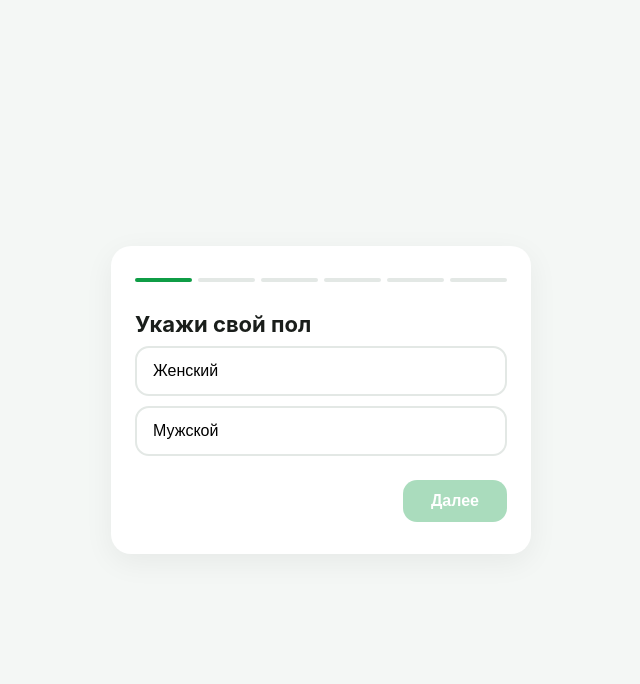
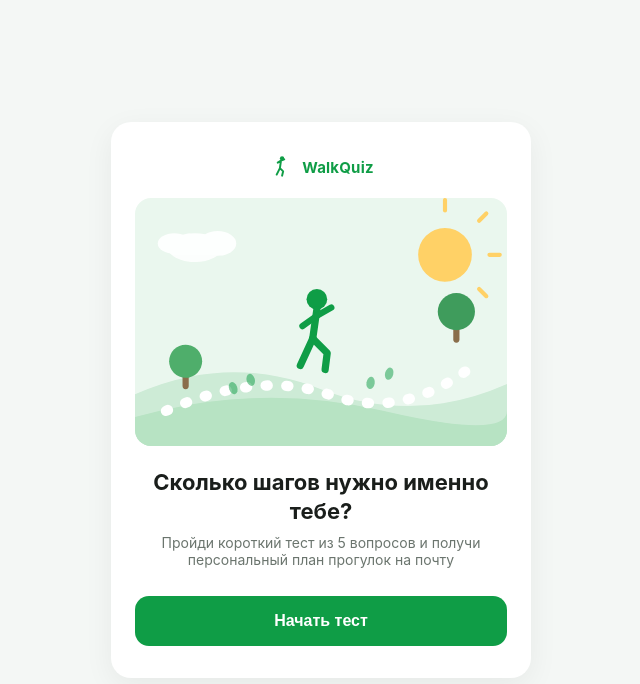
Before and after one commit to andrei-zasulevich/onboarding-test-repo, a plain HTML site: page index.html in a window 1280 px wide. Shown: the whole page, without its empty margins (319-959 px from the left). Drawn offline with Linux system fonts and the light colour scheme.

Commit message:
Add intro screen with walking-themed logo and SVG illustration

```diff
--- a/index.html
+++ b/index.html
@@ -139,12 +139,103 @@
   }
   .result .summary div { padding: 4px 0; }
   .result .summary b { color: var(--text); }
+
+  .intro { text-align: center; }
+  .intro-logo {
+    display: flex;
+    align-items: center;
+    justify-content: center;
+    gap: 8px;
+    margin-bottom: 18px;
+    font-weight: 700;
+    font-size: 15px;
+    color: var(--accent);
+    letter-spacing: 0.2px;
+  }
+  .intro-illustration {
+    width: 100%;
+    border-radius: 16px;
+    overflow: hidden;
+    margin-bottom: 22px;
+    line-height: 0;
+  }
+  .intro-illustration svg {
+    width: 100%;
+    height: auto;
+    display: block;
+  }
+  .intro h1 { text-align: center; }
+  .intro .subtitle { text-align: center; margin-bottom: 28px; }
+  .btn-start {
+    width: 100%;
+    background: var(--accent);
+    color: #fff;
+    border: none;
+    border-radius: 14px;
+    padding: 16px 28px;
+    font-size: 16px;
+    font-weight: 600;
+    cursor: pointer;
+    transition: opacity 0.15s, transform 0.1s;
+  }
+  .btn-start:hover { opacity: 0.92; }
+  .btn-start:active { transform: scale(0.98); }
 </style>
 </head>
 <body>
   <div class="card" id="app"></div>
 
 <script>
+const LOGO_SVG = `
+  <svg width="26" height="26" viewBox="0 0 24 24" fill="none" xmlns="http://www.w3.org/2000/svg">
+    <circle cx="13" cy="4" r="2" fill="#0F9D46"/>
+    <path d="M12 6L11 13M12 6L9 8M12 6L15 5M11 13L8 19M11 13L14 16L13 20" stroke="#0F9D46" stroke-width="1.8" stroke-linecap="round" stroke-linejoin="round" fill="none"/>
+  </svg>
+`;
+
+const HERO_SVG = `
+  <svg viewBox="0 0 360 240" xmlns="http://www.w3.org/2000/svg">
+    <rect x="0" y="0" width="360" height="240" rx="0" fill="#EAF7EE"/>
+    <circle cx="300" cy="55" r="26" fill="#FFD166"/>
+    <g stroke="#FFD166" stroke-width="4" stroke-linecap="round">
+      <line x1="300" y1="12" x2="300" y2="2"/>
+      <line x1="333" y1="22" x2="340" y2="15"/>
+      <line x1="343" y1="55" x2="353" y2="55"/>
+      <line x1="333" y1="88" x2="340" y2="95"/>
+    </g>
+    <g fill="#FFFFFF" opacity="0.9">
+      <ellipse cx="58" cy="48" rx="26" ry="14"/>
+      <ellipse cx="80" cy="44" rx="18" ry="12"/>
+      <ellipse cx="38" cy="44" rx="16" ry="10"/>
+    </g>
+    <path d="M0 190 Q90 150 180 185 T360 180 V240 H0 Z" fill="#CDEBD6"/>
+    <path d="M0 212 Q120 178 240 206 T360 206 V240 H0 Z" fill="#B7E3C3"/>
+    <path d="M30 206 Q120 166 190 191 T330 160" fill="none" stroke="#FFFFFF" stroke-width="10" stroke-linecap="round" stroke-dasharray="2 18"/>
+    <g>
+      <rect x="46" y="165" width="6" height="20" rx="3" fill="#8A6E4B"/>
+      <circle cx="49" cy="158" r="16" fill="#4FAE6B"/>
+    </g>
+    <g>
+      <rect x="308" y="118" width="6" height="22" rx="3" fill="#8A6E4B"/>
+      <circle cx="311" cy="110" r="18" fill="#3F9C5C"/>
+    </g>
+    <g fill="#0F9D46" opacity="0.5">
+      <ellipse cx="95" cy="184" rx="4" ry="6" transform="rotate(-20 95 184)"/>
+      <ellipse cx="112" cy="176" rx="4" ry="6" transform="rotate(-15 112 176)"/>
+      <ellipse cx="228" cy="179" rx="4" ry="6" transform="rotate(10 228 179)"/>
+      <ellipse cx="246" cy="170" rx="4" ry="6" transform="rotate(15 246 170)"/>
+    </g>
+    <g transform="translate(150,90)">
+      <circle cx="26" cy="8" r="10" fill="#0F9D46"/>
+      <path d="M26 18 L22 46" stroke="#0F9D46" stroke-width="7" stroke-linecap="round"/>
+      <path d="M26 24 L12 34" stroke="#0F9D46" stroke-width="6" stroke-linecap="round"/>
+      <path d="M26 24 L40 16" stroke="#0F9D46" stroke-width="6" stroke-linecap="round"/>
+      <path d="M22 46 L10 72" stroke="#0F9D46" stroke-width="7" stroke-linecap="round"/>
+      <path d="M22 46 L36 60 L34 76" stroke="#0F9D46" stroke-width="7" stroke-linecap="round" stroke-linejoin="round" fill="none"/>
+    </g>
+  </svg>
+`;
+
 const QUESTIONS = [
   {
     key: "gender",
@@ -184,6 +275,7 @@ const QUESTIONS = [
   }
 ];
 
+let screen = "intro"; // "intro" | "quiz"
 let current = 0;
 const answers = {};
 
@@ -191,8 +283,32 @@ function isValidEmail(value) {
   return /^[^\s@]+@[^\s@]+\.[^\s@]+$/.test(value.trim());
 }
 
+function renderIntro() {
+  return `
+    <div class="intro">
+      <div class="intro-logo">
+        ${LOGO_SVG}
+        <span>WalkQuiz</span>
+      </div>
+      <div class="intro-illustration">${HERO_SVG}</div>
+      <h1>Сколько шагов нужно именно тебе?</h1>
+      <div class="subtitle">Пройди короткий тест из 5 вопросов и получи персональный план прогулок на почту</div>
+      <button class="btn-start" id="startBtn">Начать тест</button>
+    </div>
+  `;
+}
+
 function render() {
   const app = document.getElementById("app");
+
+  if (screen === "intro") {
+    app.innerHTML = renderIntro();
+    document.getElementById("startBtn").addEventListener("click", () => {
+      screen = "quiz";
+      render();
+    });
+    return;
+  }
 
   if (current >= QUESTIONS.length) {
     app.innerHTML = renderResult();
@@ -236,7 +352,7 @@ function render() {
     ${titleHtml}
     ${bodyHtml}
     <div class="nav">
-      <button class="btn-back" ${current === 0 ? 'disabled' : ''} id="backBtn">Назад</button>
+      <button class="btn-back" id="backBtn">Назад</button>
       <button class="btn-next" id="nextBtn" ${nextEnabled ? '' : 'disabled'}>${q.type === 'email' ? 'Получить план' : 'Далее'}</button>
     </div>
   `;
@@ -264,6 +380,7 @@ function render() {
 
   document.getElementById("backBtn").addEventListener("click", () => {
     if (current > 0) { current--; render(); }
+    else { screen = "intro"; render(); }
   });
 
   document.getElementById("nextBtn").addEventListener("click", () => {
```
